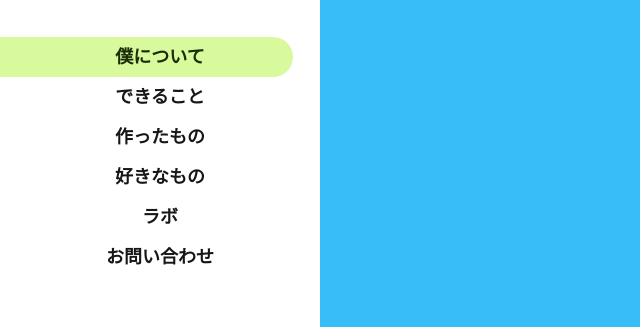
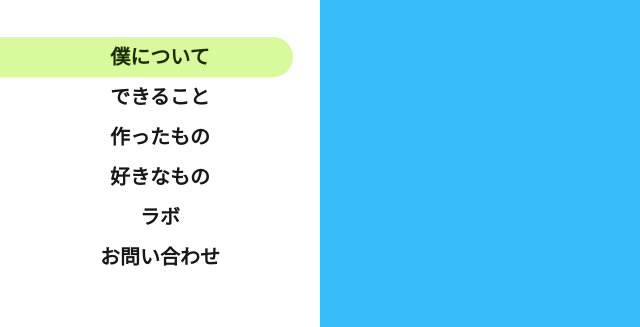
Before and after one commit to takara2314/2314.world, an Astro site: page / in a window 1280 px wide. Shown: the part 279-606 px from the top of the page, 0-640 px from the left. Built offline with nearby package versions, Linux system fonts and the light colour scheme; Astro itself is replaced by a stand-in of ours; a web font is replaced by a local one.

Commit message:
Improve: ページセレクターのラベルを大きく

```diff
--- a/src/components/menu/PageSelectorItem.astro
+++ b/src/components/menu/PageSelectorItem.astro
@@ -22,8 +22,8 @@ const currentPath = Astro.url.pathname;
 
       <div
         class={currentPath === href
-          ? "w-full h-full text-lime-950 pointer-events-none flex flex-col items-center justify-center absolute top-0 left-0"
-          : "w-full h-full pointer-events-none flex flex-col items-center justify-center absolute top-0 left-0"}
+          ? "w-full h-full text-lime-950 text-xl pointer-events-none flex flex-col items-center justify-center absolute top-0 left-0"
+          : "w-full h-full text-xl pointer-events-none flex flex-col items-center justify-center absolute top-0 left-0"}
       >
         {label}
       </div>
```
